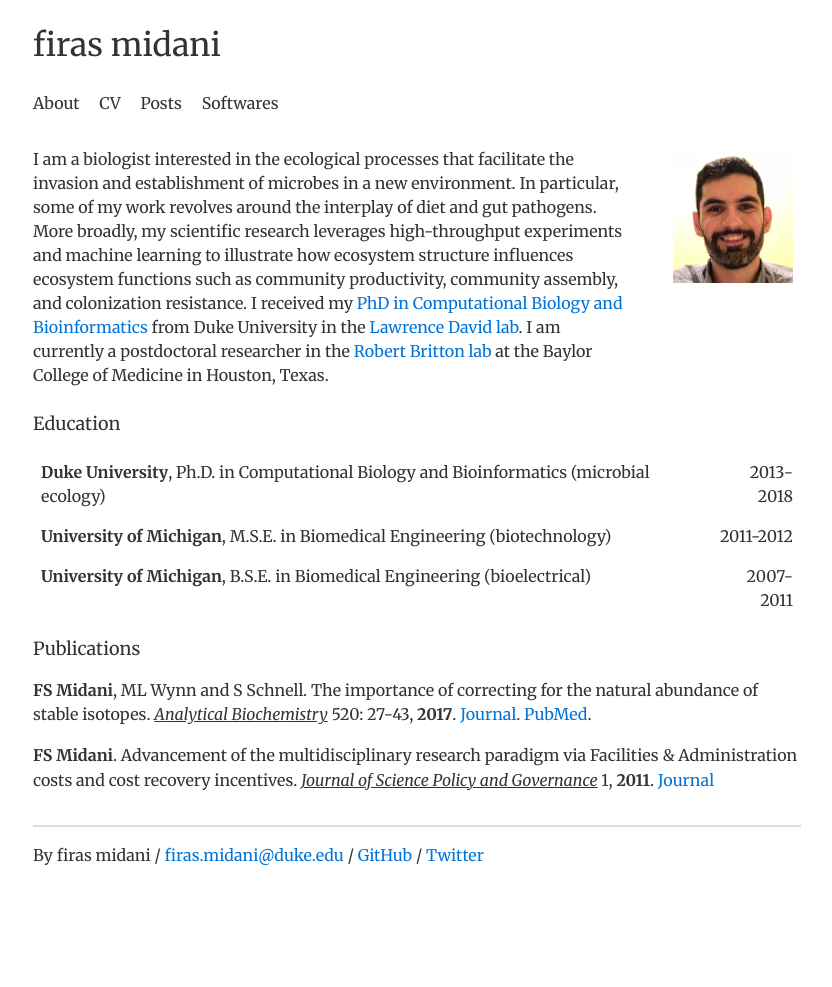
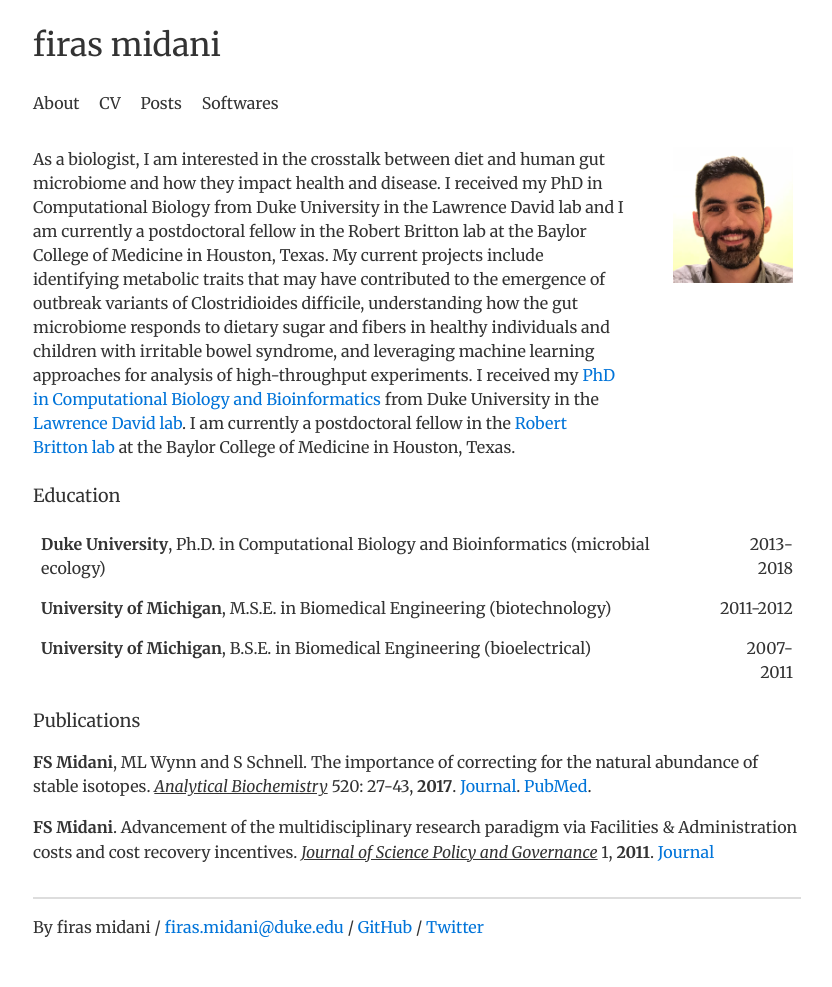
Before and after one commit to firasmidani/firasmidani.github.io, a Jekyll site: the page built from cv/cv.html, in a window 1280 px wide. Shown: the whole page, without its empty margins (223-1055 px from the left). Built offline with Jekyll 4.4.1, drawn with Linux system fonts in a browser that asks for light colours; comment, search, counter and statistics services are not loaded; before the commit the page ends 915 px from its top, so only the background shows below that.

Commit message:
Update cv.html

```diff
--- a/cv/cv.html
+++ b/cv/cv.html
@@ -9,19 +9,19 @@ title: cv
 <col width="22%">
 <tr>
    <td align="left" vertical-align="center" style="padding-left:0px">
-         <p1 >I am a biologist interested in the ecological processes that facilitate
-	   the invasion and establishment of microbes in a new environment. In particular,
-	   some of my work revolves around the interplay of diet and gut pathogens. More
-	   broadly, my scientific research
-	   leverages high-throughput experiments and machine learning to illustrate
-	   how ecosystem structure influences ecosystem functions such as community
-	   productivity, community assembly, and colonization resistance. I received
-	   my <a href="https://genome.duke.edu/education/CBB">PhD in Computational
-	   Biology and Bioinformatics</a>  from Duke University in the
-	   <a href="http://el.ladlab.org:8080">Lawrence David lab</a>.
-	   I am currently a postdoctoral researcher in the
-	   <a href="https://www.bcm.edu/research/labs/robert-britton">Robert Britton lab</a>
-	   at the Baylor College of Medicine in Houston, Texas.
+         <p1 > As a biologist, I am interested in the crosstalk between diet and human gut microbiome
+	      and how they impact health and disease. I received my PhD in Computational Biology
+	      from Duke University in the Lawrence David lab and I am currently a postdoctoral
+	      fellow in the Robert Britton lab at the Baylor College of Medicine in Houston, Texas.
+	      My current projects include identifying metabolic traits that may have contributed to
+	      the emergence of outbreak variants of Clostridioides difficile, understanding how the
+	      gut microbiome responds to dietary sugar and fibers in healthy individuals and children
+	      with irritable bowel syndrome, and leveraging machine learning approaches for analysis
+	      of high-throughput experiments. I received my <a href="https://genome.duke.edu/education/CBB">
+	      PhD in Computational Biology and Bioinformatics</a>  from Duke University in the
+	      <a href="http://el.ladlab.org:8080">Lawrence David lab</a>. I am currently a postdoctoral fellow
+	      in the <a href="https://www.bcm.edu/research/labs/robert-britton">Robert Britton lab</a> at
+	      the Baylor College of Medicine in Houston, Texas.
        </p1>
 </td>
 <td align="right" style="padding-left:0px">
```
